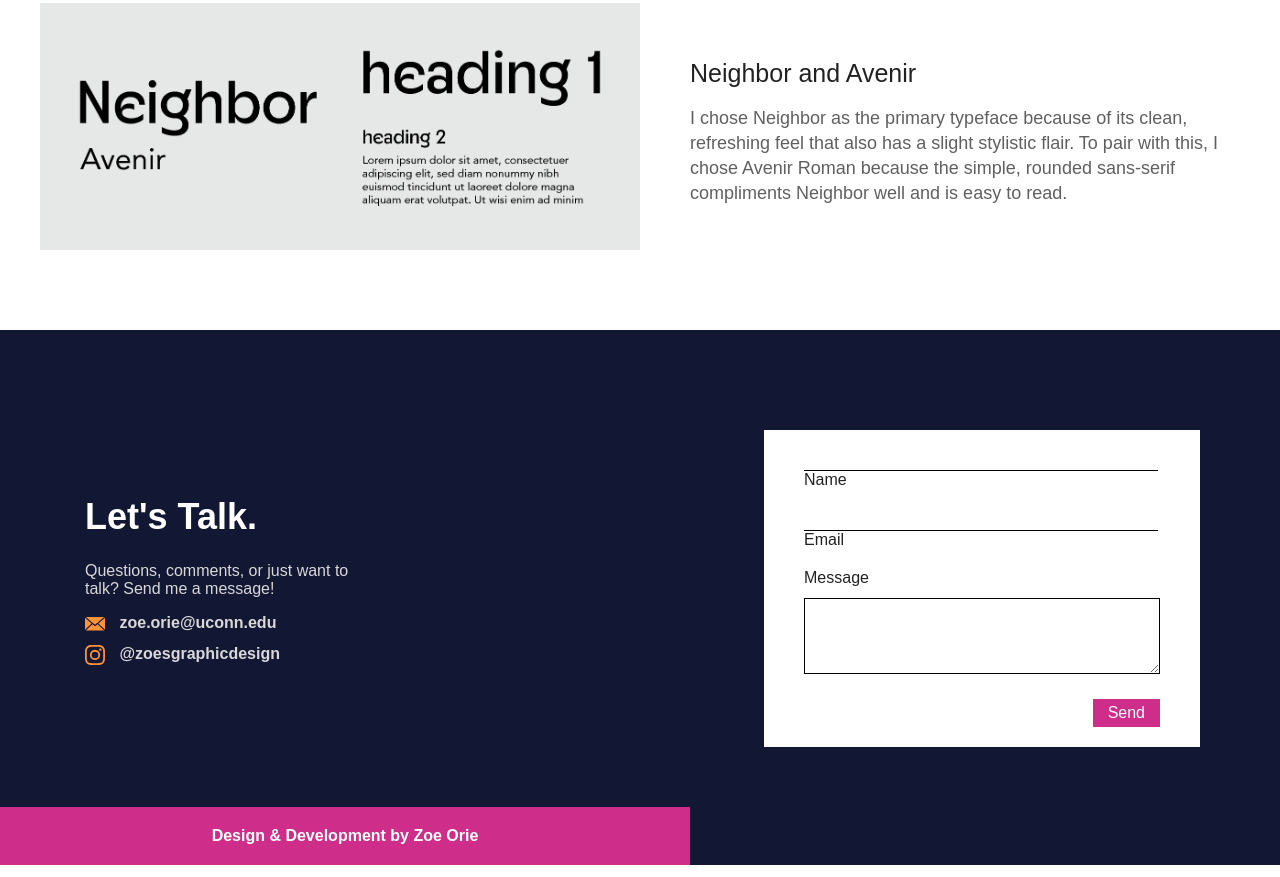
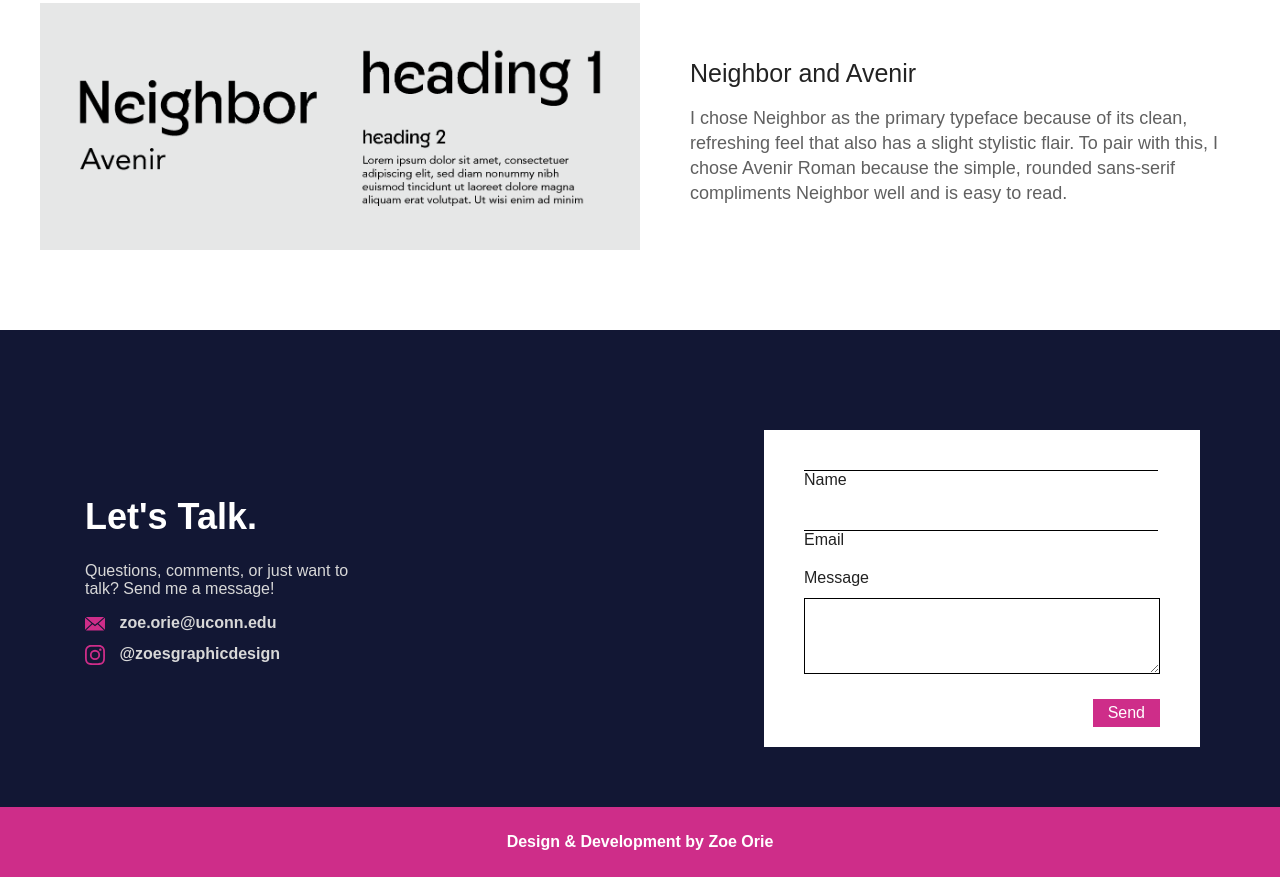
Before and after one commit to zoeorie/portflio-real, a website built with Parcel: page lillians.html in a window 1280 px wide. Shown: the part 1405-2282 px from the top of the page. Built offline with nearby package versions, Linux system fonts and the light colour scheme; a web font is replaced by a local one.

Commit message:
edits with colors and margins

```diff
--- a/css/lillians.css
+++ b/css/lillians.css
@@ -3,7 +3,7 @@ main{
   flex-direction:column;
   min-height:100vh;
 }
-footer {
+.b-contact {
   margin-top:auto;
 }
 
@@ -65,12 +65,13 @@ nav {
     flex-direction: column;
     margin-top:50px;
     margin-bottom:80px;
+    margin-right:20px;
   }
   .type-section p {
     font-family: "soleil", sans-serif;
     font-weight: 200;
     font-style: normal;
-    max-width: 400px;
+    max-width: 550px;
     color: #606060;
     line-height: 25px;
 
@@ -240,6 +241,7 @@ margin-left:20px;
   color: #606060;
   line-height: 25px;
   margin-left:20px;
+  margin-right:20px;
 }
 .challenges h2 {
   margin-left:20px;
--- a/css/main.css
+++ b/css/main.css
@@ -187,10 +187,11 @@
     margin:0px;
     color:#CE2D89;
   }
-  .footer-part {
+  footer p {
     font-family: "soleil", sans-serif;
     font-weight: 600;
     font-style: normal;
+    text-align: center;
   }
   .contact-left a {
     font-family: "soleil", sans-serif;
@@ -276,9 +277,6 @@ display:none;
   .b-contact {
     background-color: #121734;
   }
-  .footer-part {
-    margin:0px;
-  }
   .contact-left a {
   color:#D8D8D8;
   text-decoration: none;
@@ -345,11 +343,13 @@ display:none;
   .work {
     display:none;
   }
-  .footer-part {
+  footer {
     color:white;
     background-color:#CE2D89;
-    padding:20px;
-    text-align:center;
+    padding:10px;
+    text-align: center;
+    display:flex;
+justify-content:center;
   }
 
 
--- a/lillians.html
+++ b/lillians.html
@@ -62,7 +62,7 @@
       <p>Questions, comments, or just want to talk? Send me a message!</p>
       <div class="contact-stuff">
       <div class="gmail">
-        <svg xmlns="http://www.w3.org/2000/svg" width="20" height="auto" viewBox="0 0 38.009 25.656" fill="#FF9336">
+        <svg xmlns="http://www.w3.org/2000/svg" width="20" height="auto" viewBox="0 0 38.009 25.656" fill="#CE2D89">
           <path id="Icon_zocial-email" data-name="Icon zocial-email"
             d="M.072,27.452V6.34q0-.037.11-.7L12.607,16.273.219,28.185a3.106,3.106,0,0,1-.147-.733ZM1.721,4.178a1.58,1.58,0,0,1,.623-.11H35.808a2.075,2.075,0,0,1,.66.11L24.006,14.844l-1.649,1.319-3.262,2.676-3.262-2.676-1.649-1.319Zm.037,25.437,12.5-11.985,4.838,3.922,4.838-3.922,12.5,11.985a1.76,1.76,0,0,1-.623.11H2.344a1.66,1.66,0,0,1-.586-.11ZM25.582,16.273,37.971,5.644a2.188,2.188,0,0,1,.11.7V27.452a2.809,2.809,0,0,1-.11.733Z"
             transform="translate(-0.072 -4.068)" />
@@ -70,7 +70,7 @@
         <a href="mailto: zoe.orie@uconn.edu">zoe.orie@uconn.edu</a>
       </div>
       <div class="instagram">
-        <svg xmlns="http://www.w3.org/2000/svg" width="20" height="auto" viewBox="0 0 38.009 38" fill="#FF9336">
+        <svg xmlns="http://www.w3.org/2000/svg" width="20" height="auto" viewBox="0 0 38.009 38" fill="#CE2D89">
           <path id="Icon_awesome-instagram" data-name="Icon awesome-instagram"
             d="M19,11.5a9.743,9.743,0,1,0,9.743,9.743A9.727,9.727,0,0,0,19,11.5Zm0,16.077a6.334,6.334,0,1,1,6.334-6.334A6.346,6.346,0,0,1,19,27.572ZM31.417,11.1a2.272,2.272,0,1,1-2.272-2.272A2.267,2.267,0,0,1,31.417,11.1ZM37.87,13.4c-.144-3.044-.839-5.741-3.07-7.962s-4.918-2.917-7.962-3.07c-3.137-.178-12.541-.178-15.678,0-3.036.144-5.732.839-7.962,3.061S.281,10.35.128,13.394c-.178,3.137-.178,12.541,0,15.678.144,3.044.839,5.741,3.07,7.962s4.918,2.917,7.962,3.07c3.137.178,12.541.178,15.678,0,3.044-.144,5.741-.839,7.962-3.07s2.917-4.918,3.07-7.962c.178-3.137.178-12.532,0-15.67ZM33.817,32.439A6.413,6.413,0,0,1,30.2,36.051c-2.5.992-8.437.763-11.2.763s-8.708.22-11.2-.763A6.413,6.413,0,0,1,4.19,32.439c-.992-2.5-.763-8.437-.763-11.2s-.22-8.708.763-11.2A6.413,6.413,0,0,1,7.8,6.424c2.5-.992,8.437-.763,11.2-.763s8.708-.22,11.2.763a6.413,6.413,0,0,1,3.612,3.612c.992,2.5.763,8.437.763,11.2S34.809,29.946,33.817,32.439Z"
             transform="translate(0.005 -2.238)" />
@@ -97,6 +97,8 @@
       </form>
     </section>
   </section>
-  <p class="footer-part">Design & Development by Zoe Orie</p>
 </section>
+<footer>
+  <p>Design & Development by Zoe Orie</p>
+</footer>
 </body>
```
Also changed, not shown: about.html (+5 -5 lines), core.html (+5 -3 lines), dlc.html (+5 -3 lines), duck-pond.html (+5 -3 lines), index.html (+5 -3 lines), shimmer.html (+4 -4 lines).
